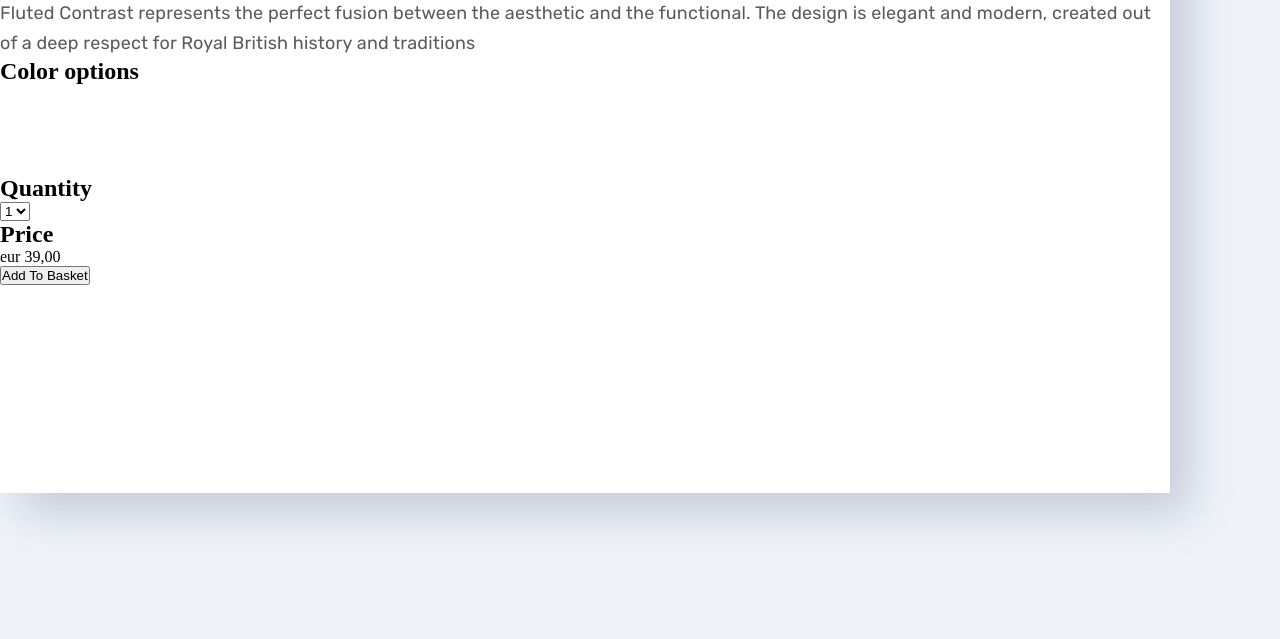
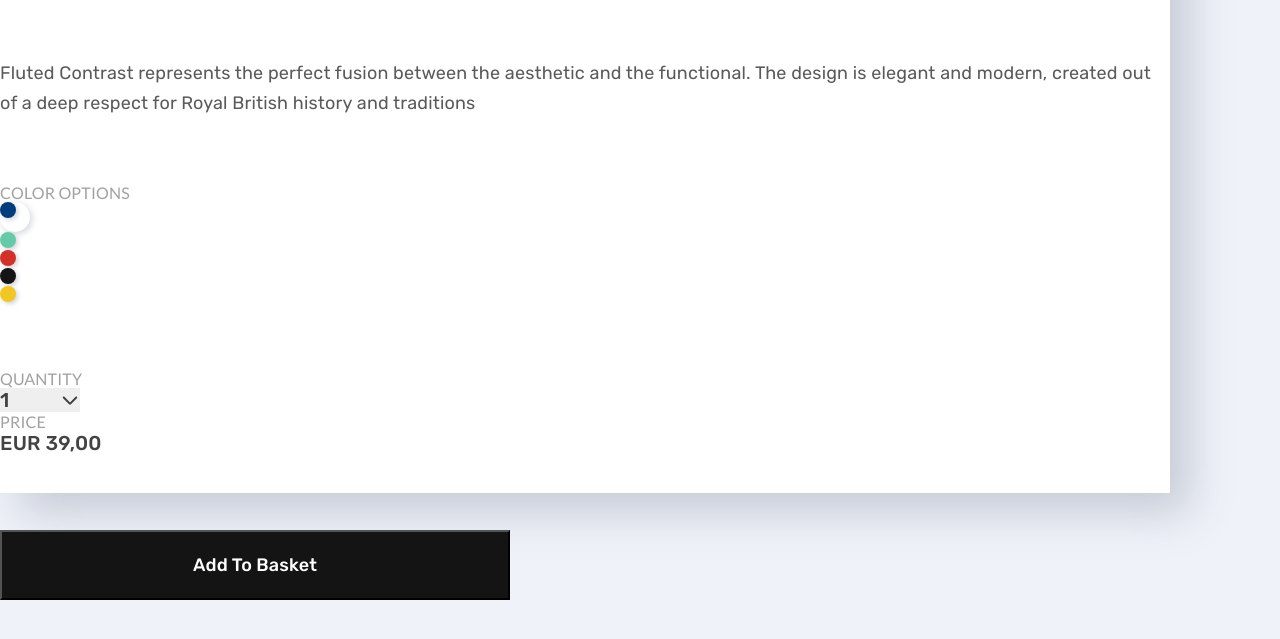
Before and after one commit to MakarNefedovDev/Front-end-precourse-it-incubator, a plain HTML site: page Front-end-precourse/Front-end-layout-on-HTML-CSS/project-product-card/index.html in a window 1280 px wide. Shown: the part 307-946 px from the top of the page. Drawn offline with Linux system fonts and the light colour scheme.

Commit message:
add new css cods project-card website

```diff
--- a/Front-end-precourse/Front-end-layout-on-HTML-CSS/project-product-card/index.html
+++ b/Front-end-precourse/Front-end-layout-on-HTML-CSS/project-product-card/index.html
@@ -26,30 +26,30 @@
 				<span class="subtitle">Mug / 33 cl</span>
 				<p class="product-info-text">Fluted Contrast represents the perfect fusion between the aesthetic and the functional. The design is
 					elegant and modern, created out of a deep respect for Royal British history and traditions</p>
-				<div>
+				<div class="color-options-block">
 					<h2>Color options</h2>
 					<ul>
-						<li>
-							<div></div>
+						<li class="selected-elements-color-circles">
+							<div class="circle blue"></div>
 						</li>
 						<li>
-							<div></div>
+							<div class="circle green"></div>
 						</li>
 						<li>
-							<div></div>
+							<div class="circle red"></div>
 						</li>
 						<li>
-							<div></div>
+							<div class="circle black"></div>
 						</li>
 						<li>
-							<div></div>
+							<div class="circle yellow"></div>
 						</li>
 					</ul>
 				</div>
 				<div>
 					<div>
 						<h2>Quantity</h2>
-						<select name="quantity" id="quantity">
+						<select name="quantity" id="quantity" class="quantity">
 							<option value="1">1</option>
 							<option value="2">2</option>
 							<option value="3">3</option>
@@ -59,10 +59,10 @@
 					</div>
 					<div>
 						<h2>Price</h2>
-						<span>eur 39,00</span>
+						<span class="price">eur 39,00</span>
 					</div>
 				</div>
-				<button>Add To Basket</button>
+				<button class="btn">Add To Basket</button>
 			</div>
 		</div>
 	</section>
--- a/Front-end-precourse/Front-end-layout-on-HTML-CSS/project-product-card/styles.css
+++ b/Front-end-precourse/Front-end-layout-on-HTML-CSS/project-product-card/styles.css
@@ -56,4 +56,89 @@ h1 {
 	line-height: 1.66667;
 	letter-spacing: 0.01em;
 	color: rgba(20, 20, 20, 0.7);
+	margin: 60px 0 65px;
 }
+
+h2 {
+	font-family: "Lato", sans-serif;
+	font-weight: 400;
+	font-size: 16px;
+	letter-spacing: 0.01em;
+	text-transform: uppercase;
+	color: rgba(20, 20, 20, 0.4);
+}
+
+.color-options-block {
+	margin-bottom: 65px;
+}
+
+.selected-elements-color-circles {
+	width: 30px;
+	height: 30px;
+	border-radius: 50%;
+	box-shadow: 2px 2px 6px 0 rgba(81, 91, 117, 0.25);
+}
+
+.circle {
+	width: 16px;
+	height: 16px;
+	border-radius: 50%;
+	box-shadow: 2px 2px 4px 0 rgba(81, 91, 117, 0.25);
+}
+
+.blue {
+	background-color: #013c7d;
+}
+
+.green {
+	background-color: #63cba7;
+}
+
+.red {
+	background-color: #d52f29;
+}
+
+.black {
+	background-color: #141414;
+}
+
+.yellow {
+	background-color: #f2c723;
+}
+
+.price {
+	font-family: "Rubik", sans-serif;
+	font-weight: 500;
+	font-size: 20px;
+	letter-spacing: 0.01em;
+	text-transform: uppercase;
+	color: rgba(20, 20, 20, 0.8);
+}
+
+.quantity {
+	width: 80px;
+	height: 24px;
+	font-family: "Rubik", sans-serif;
+	font-weight: 500;
+	font-size: 20px;
+	letter-spacing: 0.01em;
+	text-transform: uppercase;
+	color: rgba(20, 20, 20, 0.8);
+	border: none;
+	appearance: none;
+	background-image: url(./assets/images/ph_caret-down-bold.svg);
+	background-repeat: no-repeat;
+	background-position: right 0 top 50%;
+}
+
+.btn {
+	width: 510px;
+	height: 70px;
+	background-color: #141414;
+	font-family: "Rubik", sans-serif;
+	font-weight: 500;
+	font-size: 18px;
+	letter-spacing: 0.01em;
+	color: #fff;
+	margin-top: 75px;
+}
```
Also changed, not shown: Front-end-precourse/Front-end-layout-on-HTML-CSS/project-product-card/assets/images/ph_caret-down-bold.svg (added).
